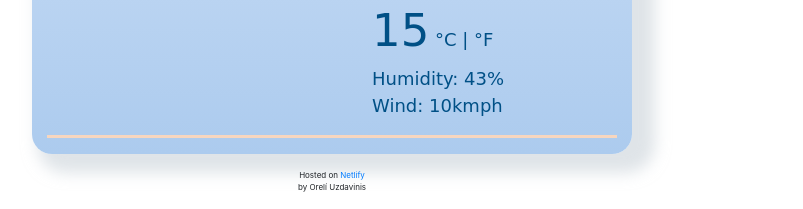
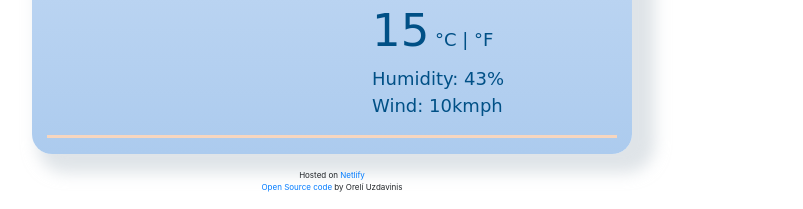
Before and after one commit to ouzdavinis/MyWeatherApp, a plain HTML site: page index.html in a window 1280 px wide. Shown: the part 623-832 px from the top of the page, without its empty margins (308-1111 px from the left). Drawn offline with nearby package versions, Linux system fonts and the light colour scheme; a web font is replaced by a local one.

Commit message:
Updated index.html

```diff
--- a/index.html
+++ b/index.html
@@ -76,7 +76,7 @@
 </div>
     </div>
     <p id="code-tag">Hosted on <a href="https://www.netlify.com/"">Netlify</a><br><a href="
-        https://practical-wright-983264.netlify.app/Open-source" Open Source code></a> by Orelí Uzdavinis</p>
+        https://practical-wright-983264.netlify.app/Open-source">Open Source code</a> by Orelí Uzdavinis</p>
   </body>
   <script src="src/index.js"></script>
 
```
